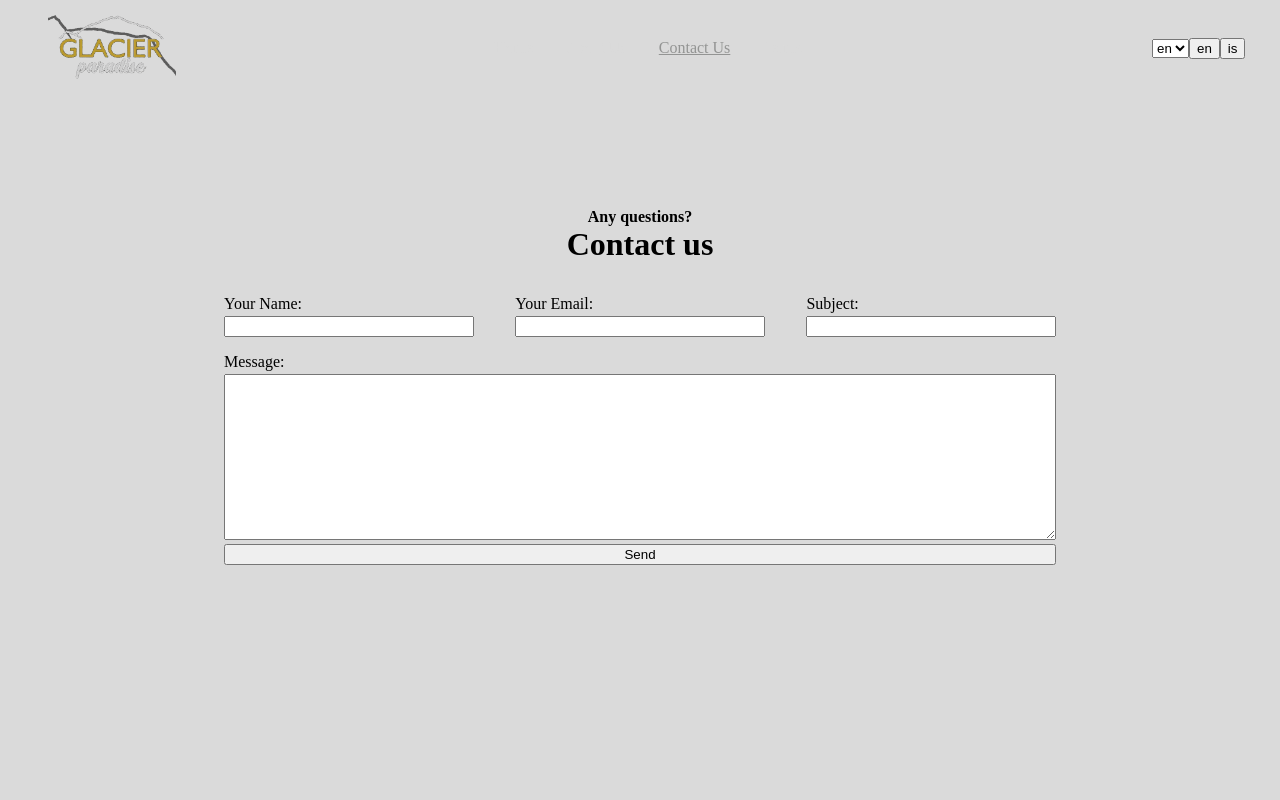
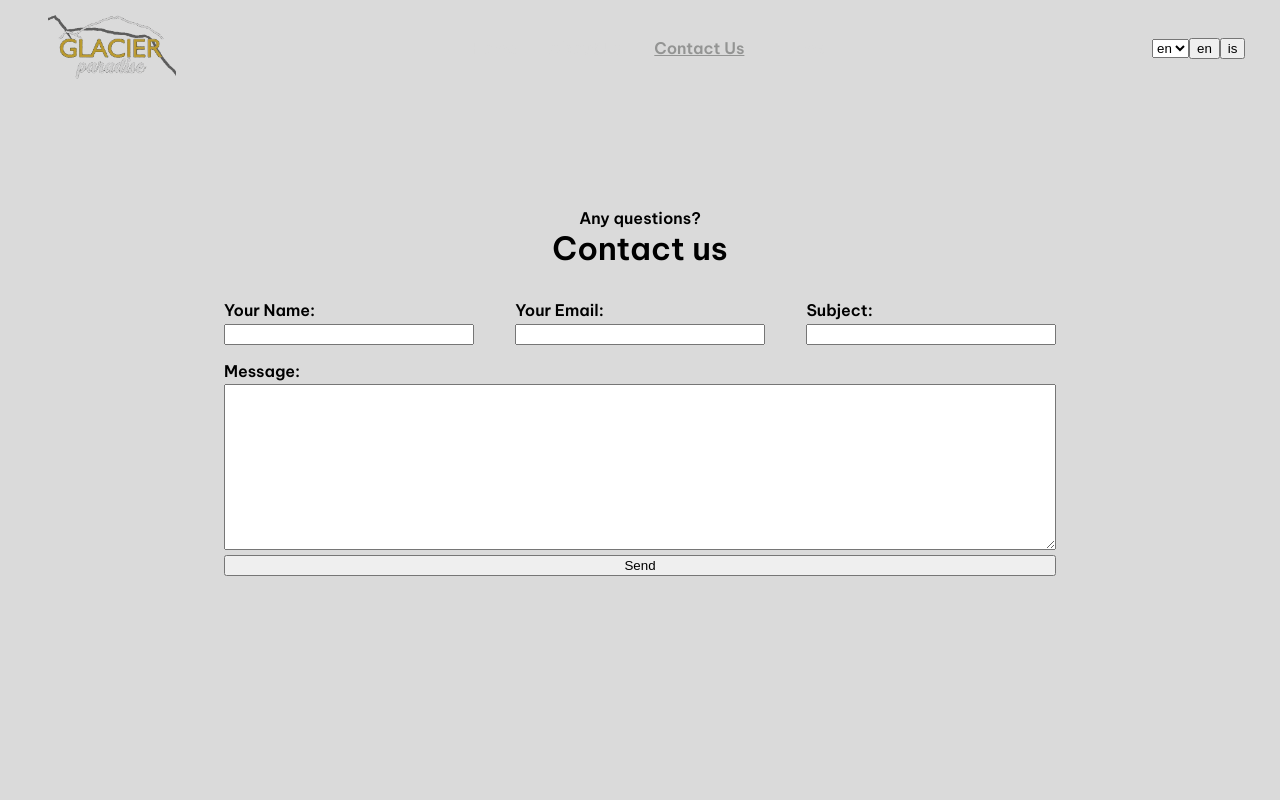
Before and after one commit to magnus-thor/glacier-paradise, a Vue app: page /contactUs in a window 1280 px wide. Shown: the top 800 px of the page. Built offline with nearby package versions, Linux system fonts and the light colour scheme; what oh-vue-icons would draw is missing.

Commit message:
add font family

```diff
--- a/index.html
+++ b/index.html
@@ -1,16 +1,20 @@
 <!DOCTYPE html>
 <html lang="en">
-
   <head>
     <meta charset="UTF-8" />
     <link rel="icon" href="/favicon.ico" />
     <meta name="viewport" content="width=device-width, initial-scale=1.0" />
     <title>Glacier Paradise</title>
+    <link rel="preconnect" href="https://fonts.googleapis.com" />
+    <link rel="preconnect" href="https://fonts.gstatic.com" crossorigin />
+    <link
+      href="https://fonts.googleapis.com/css2?family=Be+Vietnam+Pro:wght@600&display=swap"
+      rel="stylesheet"
+    />
   </head>
 
   <body>
     <div id="app"></div>
     <script type="module" src="/src/main.js"></script>
   </body>
-
 </html>
--- a/src/assets/base.scss
+++ b/src/assets/base.scss
@@ -15,6 +15,7 @@
 p {
   margin: 0;
   padding: 0;
+  font-family: "Be Vietnam Pro", sans-serif;
 }
 
 .bm-overlay {
```
Lines whose indentation alone changed are shown as unchanged.
